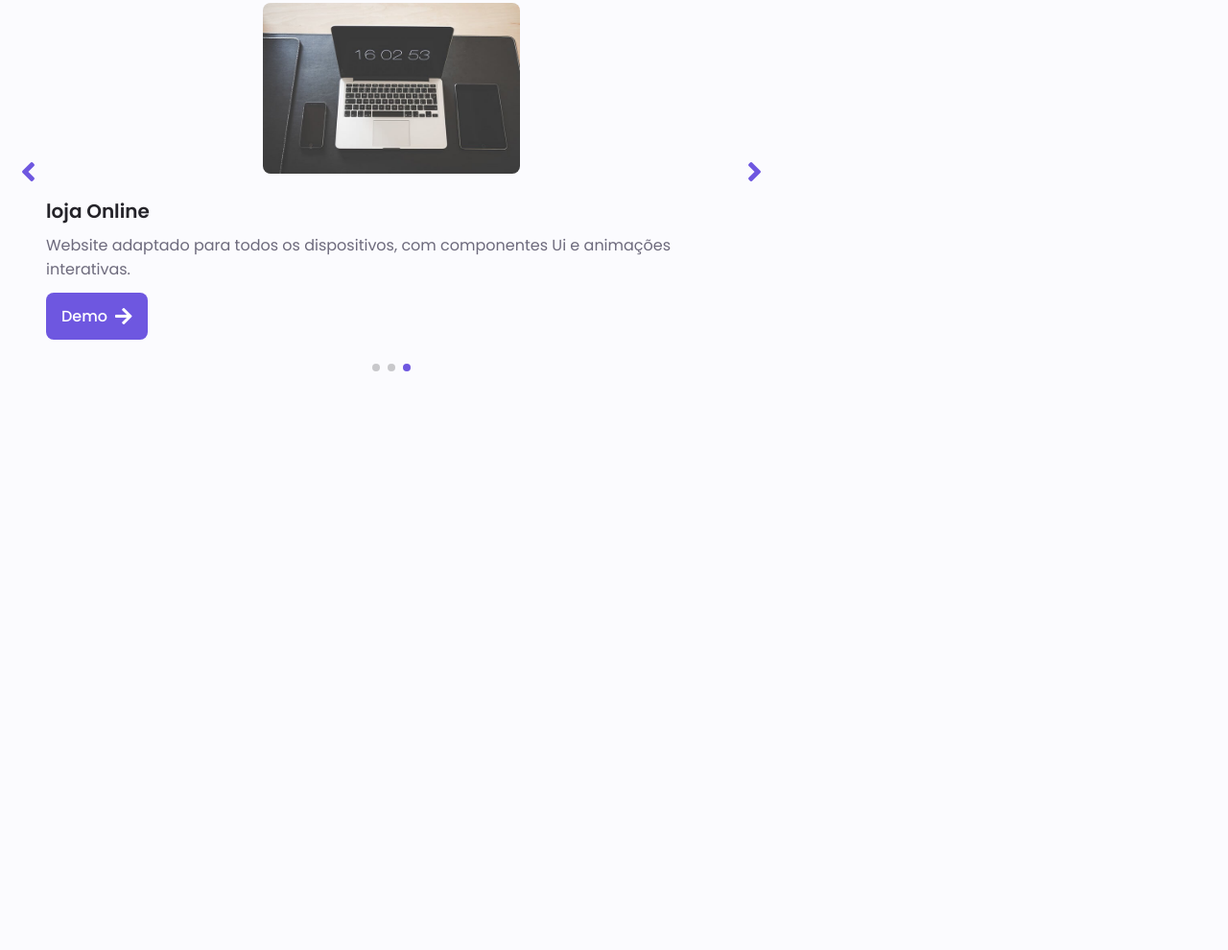
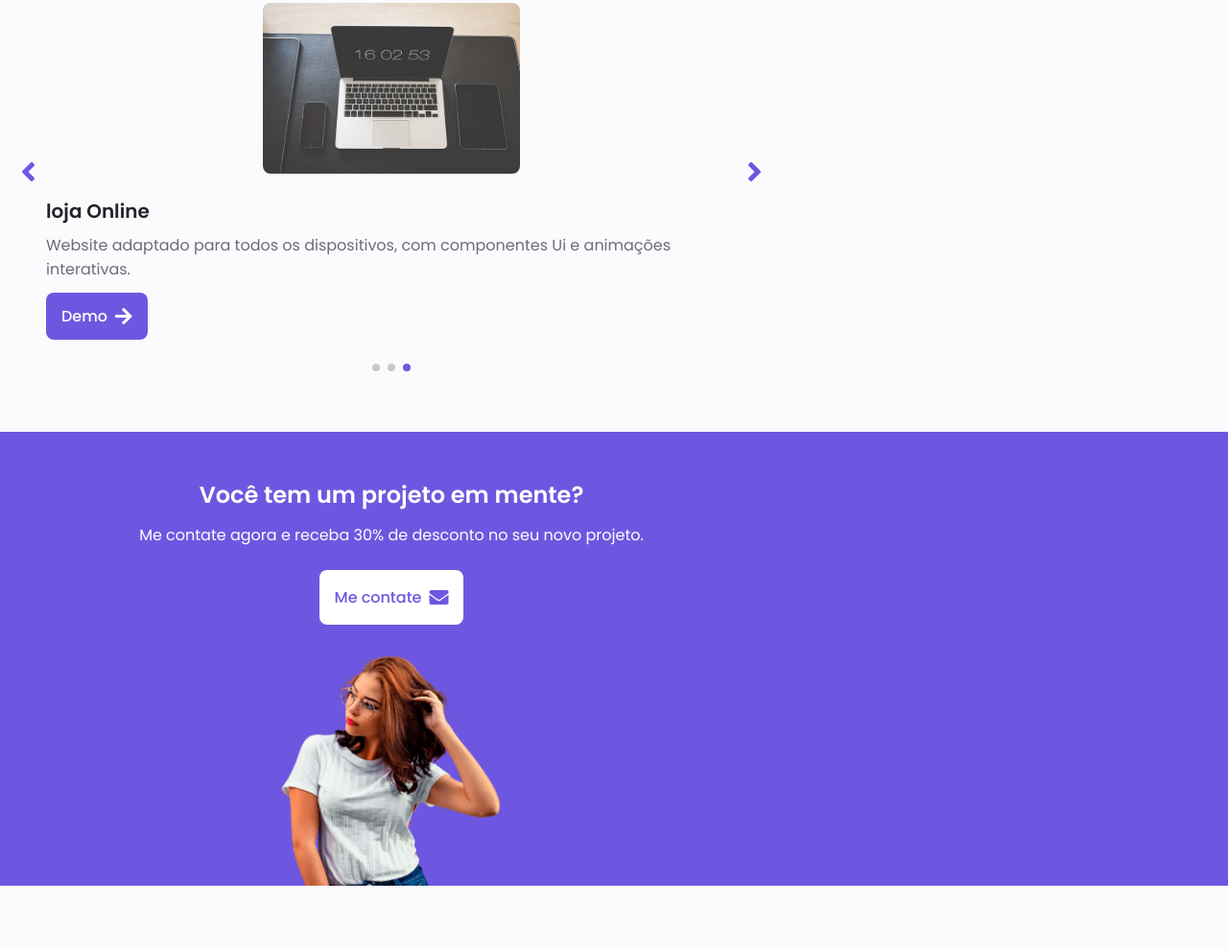
Before and after one commit to CipherCrow/Portfolio-bedincode, a plain HTML site: page index.html in a window 1280 px wide. Shown: the part 3579-4569 px from the top of the page at 96% size. Before the commit the page ends 4045 px from the top, so only its background shows below. Drawn offline with Linux system fonts and the light colour scheme.

Commit message:
:up: projeto

```diff
--- a/css/style.css
+++ b/css/style.css
@@ -286,6 +286,13 @@ img{
     font-size: 1.25rem;
     margin-left: var(--mb-0-5);
     transition: .3s;
+}
+.button--white{
+    background-color: white;
+    color: var(--primeira-cor);
+}
+.button--white:hover{
+    background-color: white;
 }
 .button--flex{
     display: inline-flex;
@@ -629,3 +636,27 @@ img{
 .swiper-pagination-bullet{
     outline: none;
 }
+
+/* projeto*/
+.projeto{
+    text-align: center;
+}
+.projeto__bg{
+    background-color: var(--primeira-cor-secun);
+    padding-top: 3rem;
+}
+.projeto__title{
+    font-size: var(--h2-font-size);
+    margin-bottom: var(--mb-0-75);
+}
+.projeto__description{
+    margin-bottom: var(--mb-1-5);
+}
+.projeto__title,
+.projeto__description{
+    color: white;
+}
+.projeto__img{
+    width: 232px;
+    justify-self: center;
+}
--- a/index.html
+++ b/index.html
@@ -696,6 +696,25 @@
                     <div class="swiper-pagination"></div>
              </div>
          </section>
+
+         <!-- projeto em mente -->
+         <section class="projeto section">
+            <div class="projeto__bg">
+                <div class="projeto__container container grid">
+                    <div class="projeto__data">
+                        <h2 class="projeto__title">Você tem um projeto em mente?</h2>
+                        <p class="projeto__description">
+                            Me contate agora e receba 30% de desconto no seu novo projeto.
+                        </p>
+                        <a href="#contato" class="button button--flex button--white">
+                            Me contate
+                            <i class="fas fa-envelope projeto__icon button__icon"></i>
+                        </a>
+                    </div>
+                    <img src="images/project.png" alt="projeto" class="projeto__img">
+                </div> <!-- container -->
+            </div>
+         </section>
     </main>
 
     <!-- swiper js -->
```
